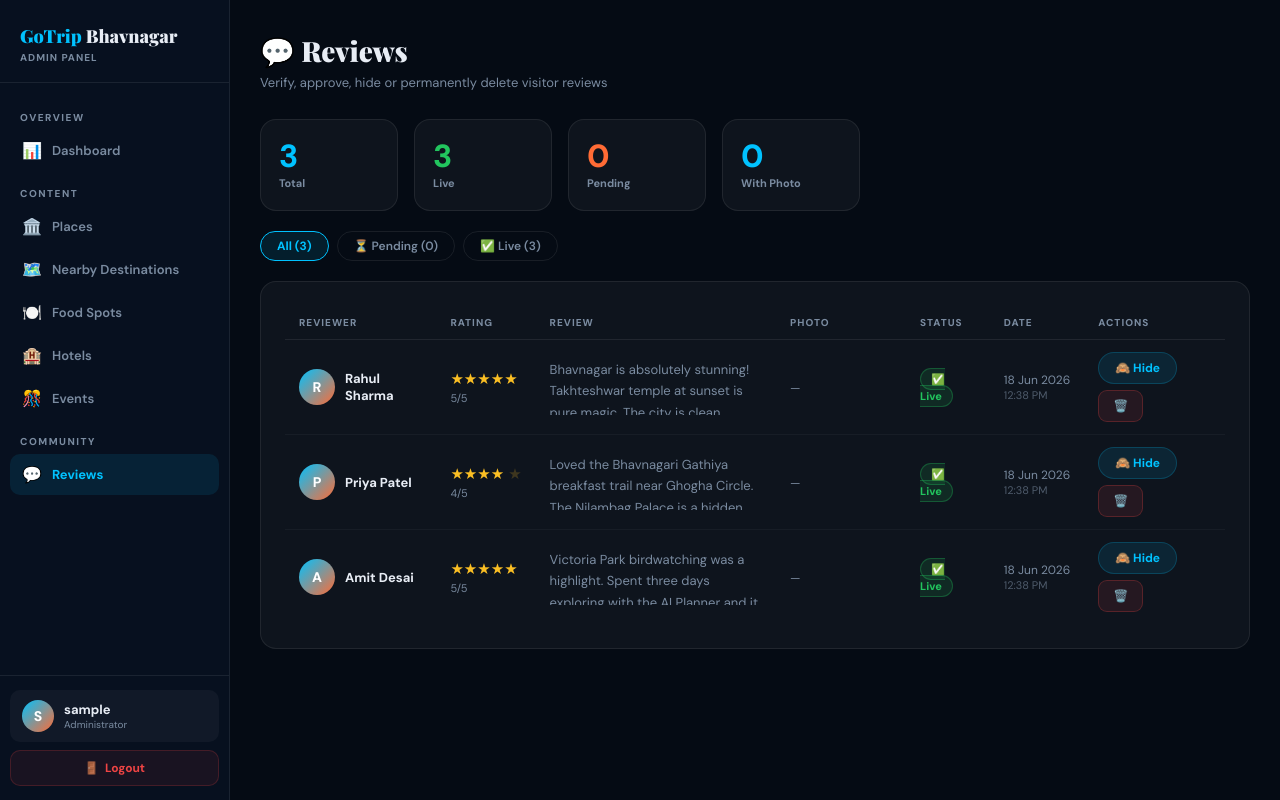
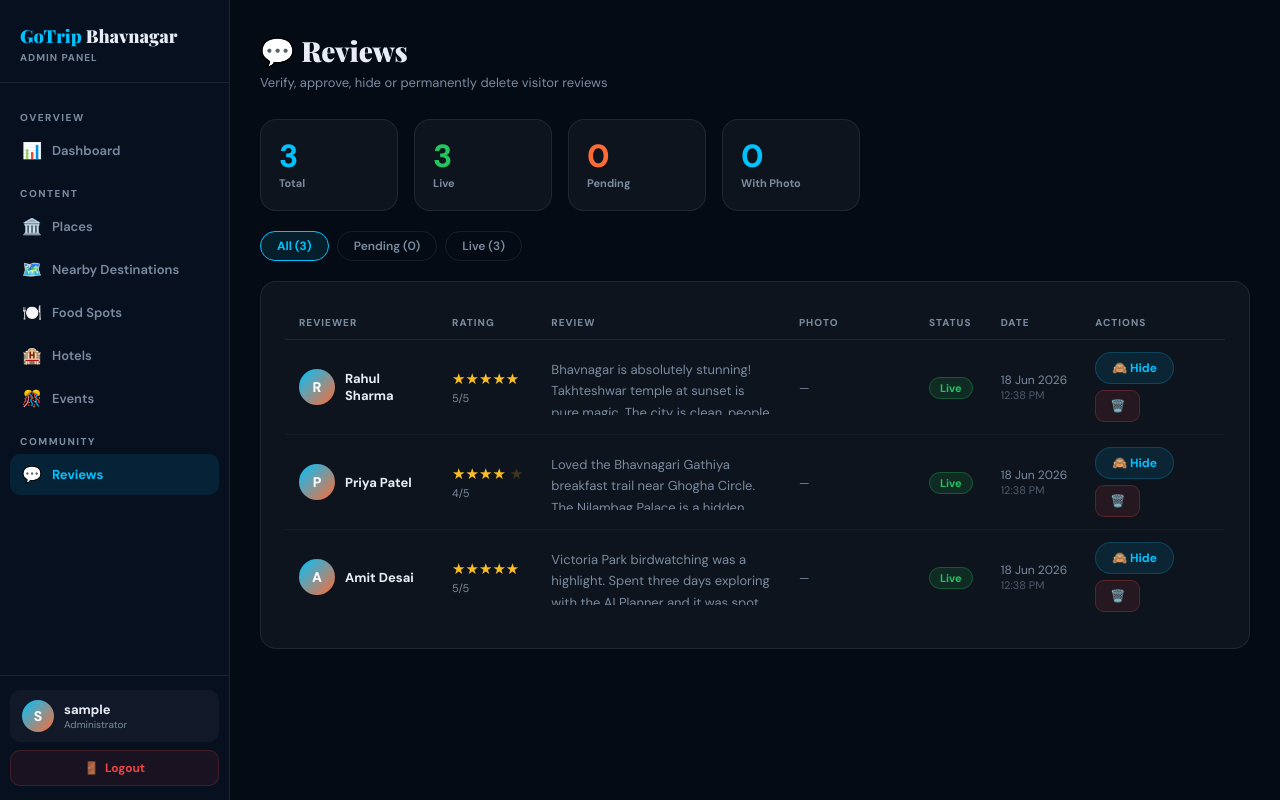
Before and after one commit to P-diwja/bhavnagar-tourism, a PHP site: page /gotrip/admin/reviews.php in a window 1280 px wide. Run offline with PHP 8.4, Linux system fonts and the light colour scheme; the visitor is signed in with stand-in values (Sample User, id 1); data comes from the database, SQL or seed files in the repository; data that the repository does not hold is empty.

Commit message:
Update reviews.php

```diff
--- a/admin/reviews.php
+++ b/admin/reviews.php
@@ -200,8 +200,8 @@ $hasImg  = $conn->query("SELECT COUNT(*) FROM reviews WHERE image_path IS NOT NU
   <!-- ── FILTERS ────────────────────────────────────────────────── -->
   <div class="filter-bar" style="margin-bottom:20px">
     <a href="?filter=all"      class="filter-chip <?= $filter === 'all'      ? 'active' : '' ?>">All (<?= $total ?>)</a>
-    <a href="?filter=pending"  class="filter-chip <?= $filter === 'pending'  ? 'active' : '' ?>">⏳ Pending (<?= $pend ?>)</a>
-    <a href="?filter=approved" class="filter-chip <?= $filter === 'approved' ? 'active' : '' ?>">✅ Live (<?= $live ?>)</a>
+    <a href="?filter=pending"  class="filter-chip <?= $filter === 'pending'  ? 'active' : '' ?>"> Pending (<?= $pend ?>)</a>
+    <a href="?filter=approved" class="filter-chip <?= $filter === 'approved' ? 'active' : '' ?>"> Live (<?= $live ?>)</a>
   </div>
 
   <!-- ── TABLE ──────────────────────────────────────────────────── -->
@@ -278,9 +278,9 @@ $hasImg  = $conn->query("SELECT COUNT(*) FROM reviews WHERE image_path IS NOT NU
             <!-- Status badge -->
             <td>
               <?php if ($rv['approved']): ?>
-                <span class="badge-approved">✅ Live</span>
+                <span class="badge-approved"> Live</span>
               <?php else: ?>
-                <span class="badge-pending">⏳ Pending</span>
+                <span class="badge-pending"> Pending</span>
               <?php endif; ?>
             </td>
 
```
